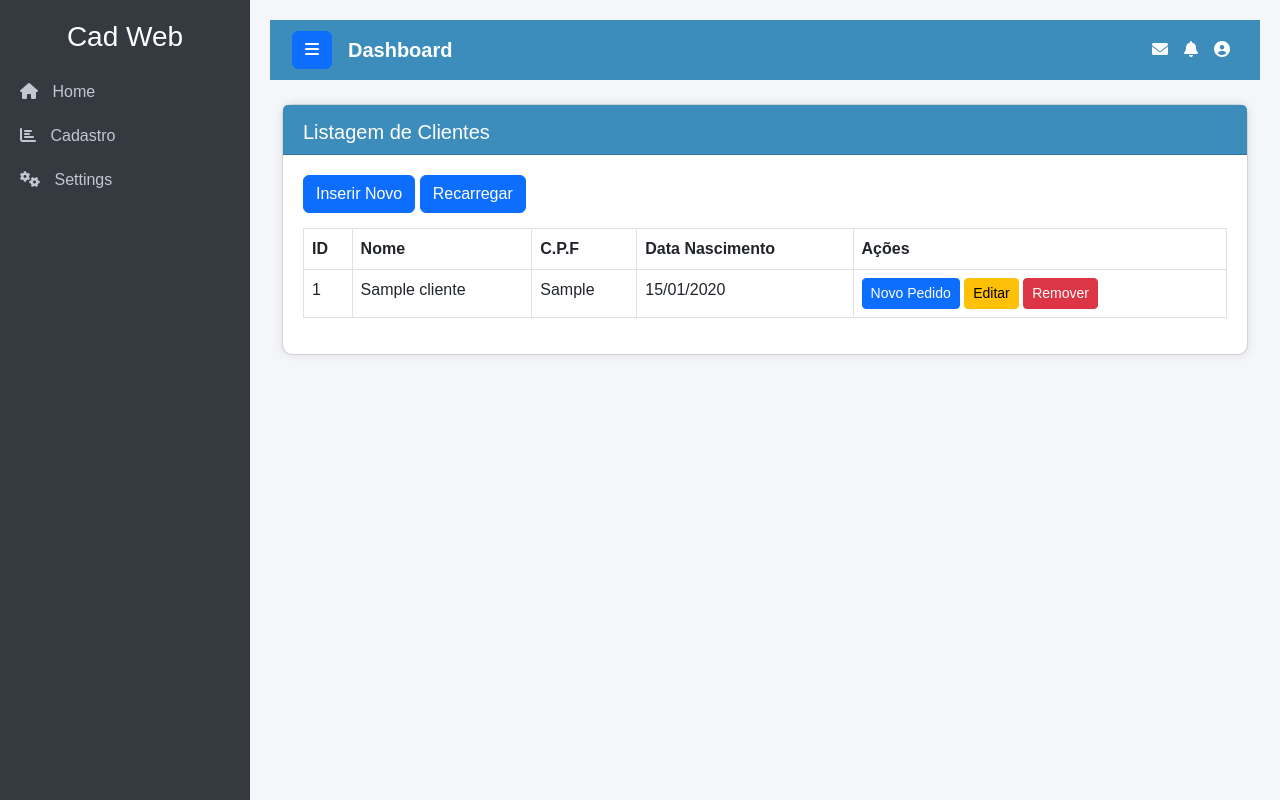
After one commit to SilvaEsdras/cadweb, a Django app: page /cliente/ in a window 1280 px wide. The commit adds this page. Run offline with Django 4.2, Linux system fonts and the light colour scheme; tables that the repository leaves empty hold one stand-in row (values such as "Sample post"); some libraries are stand-ins or nearby versions.

Commit message:
Implementação de funcionalidades para o gerenciamento de clientes

```diff
--- a/home/models.py
+++ b/home/models.py
@@ -1,4 +1,4 @@
-from django.db import models # type: ignore
+from django.db import models
 
 class Categoria(models.Model):
     nome = models.CharField(max_length=100)
@@ -6,3 +6,20 @@ class Categoria(models.Model):
 
     def __str__(self):
         return self.nome
+
+# --- Adicionado: Model Cliente ---
+class Cliente(models.Model):
+    nome = models.CharField(max_length=100)
+    cpf = models.CharField(max_length=15, verbose_name="C.P.F")
+    datanasc = models.DateField(verbose_name="Data de Nascimento")
+
+    def __str__(self):
+        return self.nome
+
+    # Slide 131: Propriedade personalizada para formatar a data
+    @property
+    def datanascimento(self):
+        """Retorna a data de nascimento no formato DD/MM/AAAA"""
+        if self.datanasc:
+            return self.datanasc.strftime('%d/%m/%Y')
+        return None
--- a/home/urls.py
+++ b/home/urls.py
@@ -3,11 +3,18 @@ from . import views
 
 urlpatterns = [
     path('', views.index, name="index"),
+
+    # Rotas Categoria
     path('categoria/', views.categoria, name='categoria'),
     path('form_categoria/', views.form_categoria, name='form_categoria'),
-
-    # Novas rotas
     path('categoria/editar/<int:id>/', views.editar_categoria, name='editar_categoria'),
     path('categoria/remover/<int:id>/', views.remover_categoria, name='remover_categoria'),
     path('categoria/detalhes/<int:id>/', views.detalhes_categoria, name='detalhes_categoria'),
+
+    # Rotas Cliente (Slide 156)
+    path('cliente/', views.cliente, name='cliente'),
+    path('cliente/form/', views.form_cliente, name='form_cliente'),
+    path('cliente/editar/<int:id>/', views.editar_cliente, name='editar_cliente'),
+    path('cliente/remover/<int:id>/', views.remover_cliente, name='remover_cliente'),
+    path('cliente/detalhes/<int:id>/', views.detalhes_cliente, name='detalhes_cliente'),
 ]
--- a/home/views.py
+++ b/home/views.py
@@ -1,7 +1,7 @@
 from django.shortcuts import render, redirect
 from django.contrib import messages
-from .models import Categoria
-from .forms import CategoriaForm
+from .models import Categoria, Cliente
+from .forms import CategoriaForm, ClienteForm
 
 def index(request):
     return render(request, 'index.html')
@@ -62,3 +62,57 @@ def detalhes_categoria(request, id):
     except Categoria.DoesNotExist:
         messages.error(request, 'Registro não encontrado')
         return redirect('categoria')
+
+def cliente(request):
+    contexto = {
+        'lista': Cliente.objects.all().order_by('-id'),
+    }
+    return render(request, 'cliente/lista.html', contexto)
+
+def form_cliente(request):
+    if request.method == 'POST':
+        form = ClienteForm(request.POST)
+        if form.is_valid():
+            form.save()
+            messages.success(request, 'Operação realizada com Sucesso')
+            return redirect('cliente')
+    else:
+        form = ClienteForm()
+
+    contexto = {'form': form}
+    return render(request, 'cliente/formulario.html', contexto)
+
+def editar_cliente(request, id):
+    try:
+        cliente = Cliente.objects.get(pk=id)
+    except Cliente.DoesNotExist:
+        messages.error(request, 'Registro não encontrado')
+        return redirect('cliente')
+
+    if request.method == 'POST':
+        form = ClienteForm(request.POST, instance=cliente)
+        if form.is_valid():
+            form.save()
+            messages.success(request, 'Operação realizada com Sucesso')
+            return redirect('cliente')
+    else:
+        form = ClienteForm(instance=cliente)
+
+    return render(request, 'cliente/formulario.html', {'form': form})
+
+def remover_cliente(request, id):
+    try:
+        cliente = Cliente.objects.get(pk=id)
+        cliente.delete()
+        messages.success(request, 'Registro excluído com sucesso')
+    except Cliente.DoesNotExist:
+        messages.error(request, 'Registro não encontrado')
+    return redirect('cliente')
+
+def detalhes_cliente(request, id):
+    try:
+        cliente = Cliente.objects.get(pk=id)
+        return render(request, 'cliente/detalhes.html', {'item': cliente})
+    except Cliente.DoesNotExist:
+        messages.error(request, 'Registro não encontrado')
+        return redirect('cliente')
--- /dev/null
+++ b/templates/cliente/lista.html
@@ -0,0 +1,37 @@
+{% extends 'base.html' %}
+
+{% block titulo_conteudo %} Listagem de Clientes {% endblock %}
+
+{% block conteudo %}
+<button onclick="location.href='{% url 'form_cliente' %}'" class="btn btn-primary">Inserir Novo</button>
+<button onclick="location.href='{% url 'cliente' %}'"  class="btn btn-primary">Recarregar</button>
+
+<table style="margin-top:15px" class="table table-bordered table-hover">
+    <thead class="thead-dark">
+        <tr>
+            <th scope="col">ID</th>
+            <th scope="col">Nome</th>
+            <th scope="col">C.P.F</th>
+            <th scope="col">Data Nascimento</th>
+            <th scope="col">Ações</th>
+        </tr>
+    </thead>
+
+    <tbody>
+        {% for item in lista %}
+        <tr>
+            <td>{{item.id}}</td>
+            <td>{{item.nome}}</td>
+            <td>{{item.cpf}}</td>
+            <td>{{item.datanascimento}}</td>
+            <td>
+                <button onclick="location='#'" class="btn btn-primary btn-sm">Novo Pedido</button>
+                <button onclick="location='{% url 'editar_cliente' item.id %}'"  class="btn btn-warning btn-sm">Editar</button>
+                <a href="{% url 'remover_cliente' item.id %}" class="btn btn-danger btn-sm"
+                   onclick="return confirm('Tem certeza que deseja remover este registro?');">Remover</a>
+            </td>
+        </tr>
+        {% endfor %}
+     </tbody>
+</table>
+{% endblock %}
--- a/templates/menu.html
+++ b/templates/menu.html
@@ -13,7 +13,7 @@
                 <a href="#" class="nav-link">Produtos</a>
             </li>
             <li class="nav-item">
-                <a href="#" class="nav-link">Clientes</a>
+                <a href="{% url 'cliente' %}" class="nav-link">Clientes</a>
             </li>
             <li class="nav-item">
                 <a href="#" class="nav-link">Pedidos</a>
```
Also changed, not shown: home/forms.py (+21 -1 lines), templates/cliente/detalhes.html (added, +25 -0 lines), templates/cliente/formulario.html (added, +33 -0 lines), home/migrations/0002_cliente.py (added).
